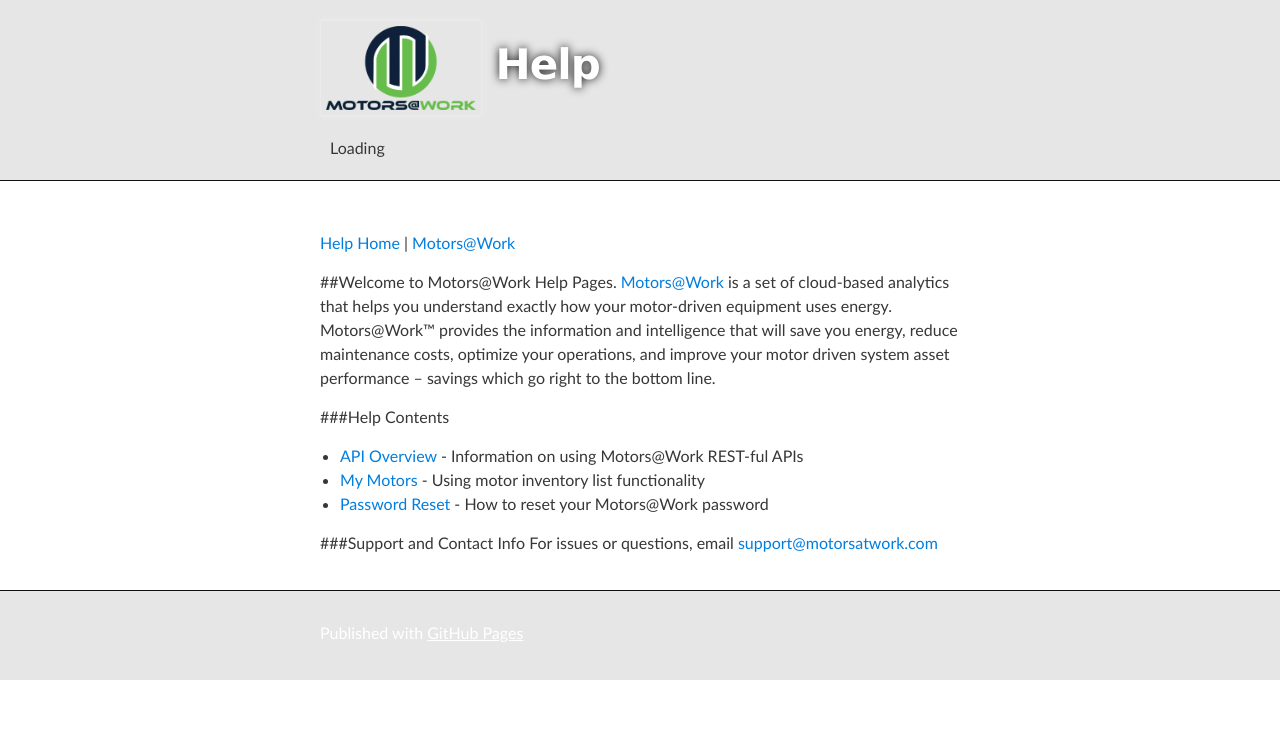
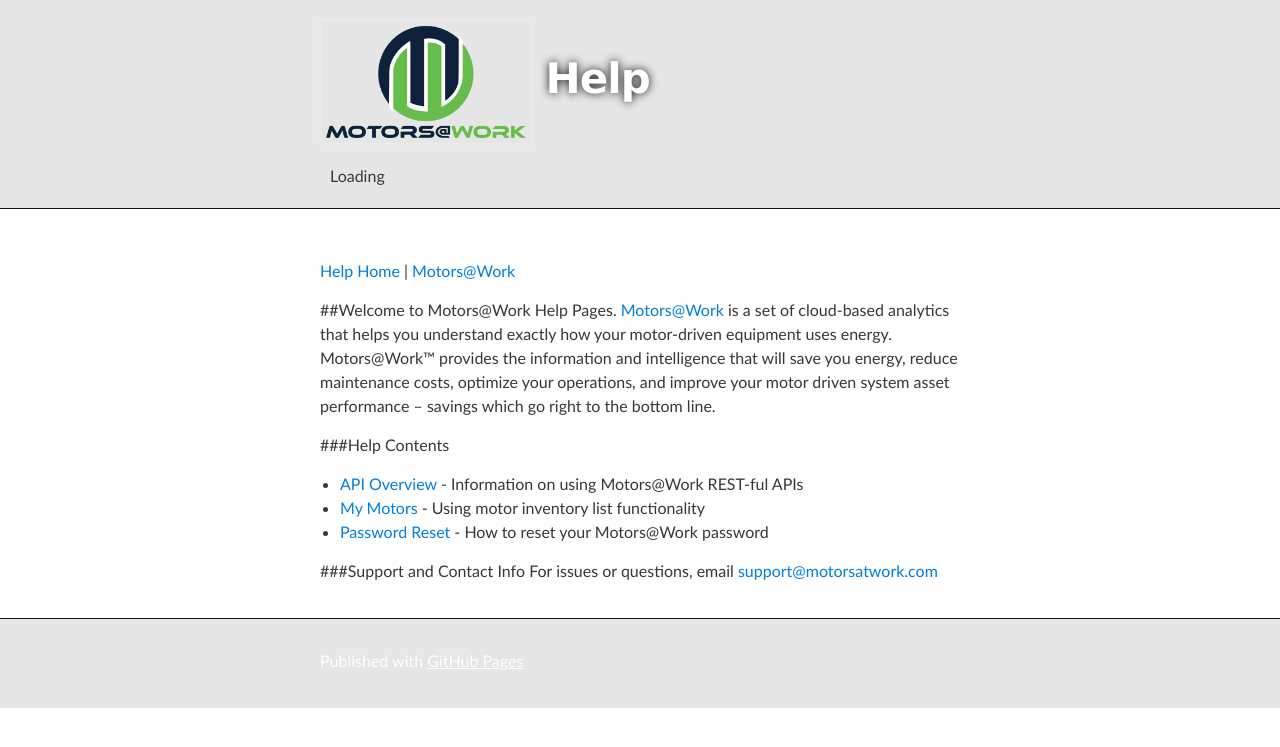
Before and after one commit to DeepakSirsath/assetsustainability.github.io, a Jekyll site: the page built from index.md, in a window 1280 px wide. Shown: the top 747 px of the page. Built offline with Jekyll 4.4.1, drawn with Linux system fonts in a browser that asks for light colours; comment, search, counter and statistics services are not loaded.

Commit message:
Update helpfile.html

```diff
--- a/_layouts/helpfile.html
+++ b/_layouts/helpfile.html
@@ -16,7 +16,7 @@
     <!-- HEADER -->
     <div id="header_wrap" class="outer">
         <header class="inner">
-          <h1 id="project_title"> <img style="vertical-align: middle" width="150" src="/images/help_logo_maw.png" > Help</h1>
+          <h1 id="project_title"> <img style="vertical-align: middle" width="200" src="/images/help_logo_maw.png" > Help</h1>
           <div id='cse' class="inner" style='width: auto;'>Loading</div>
           <script src='//www.google.com/jsapi' type='text/javascript'></script>
           <script type='text/javascript'>
```
